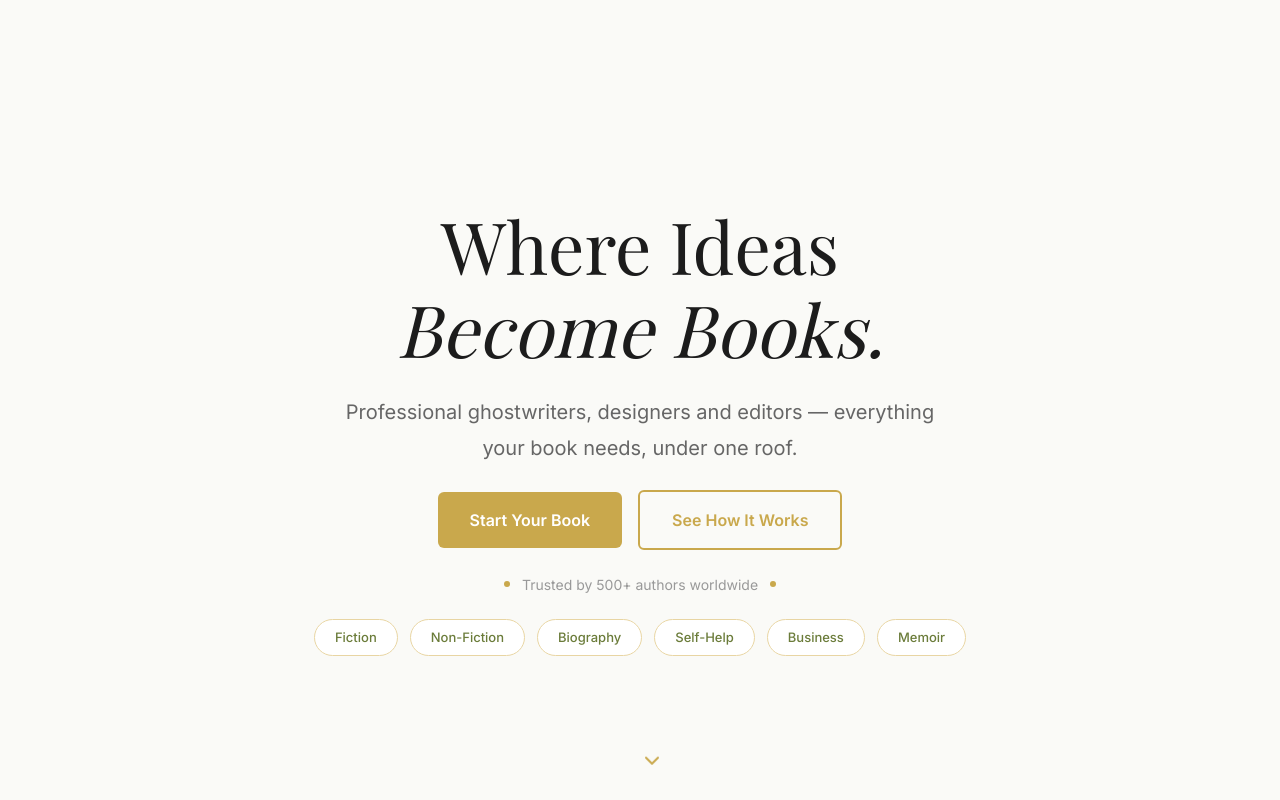
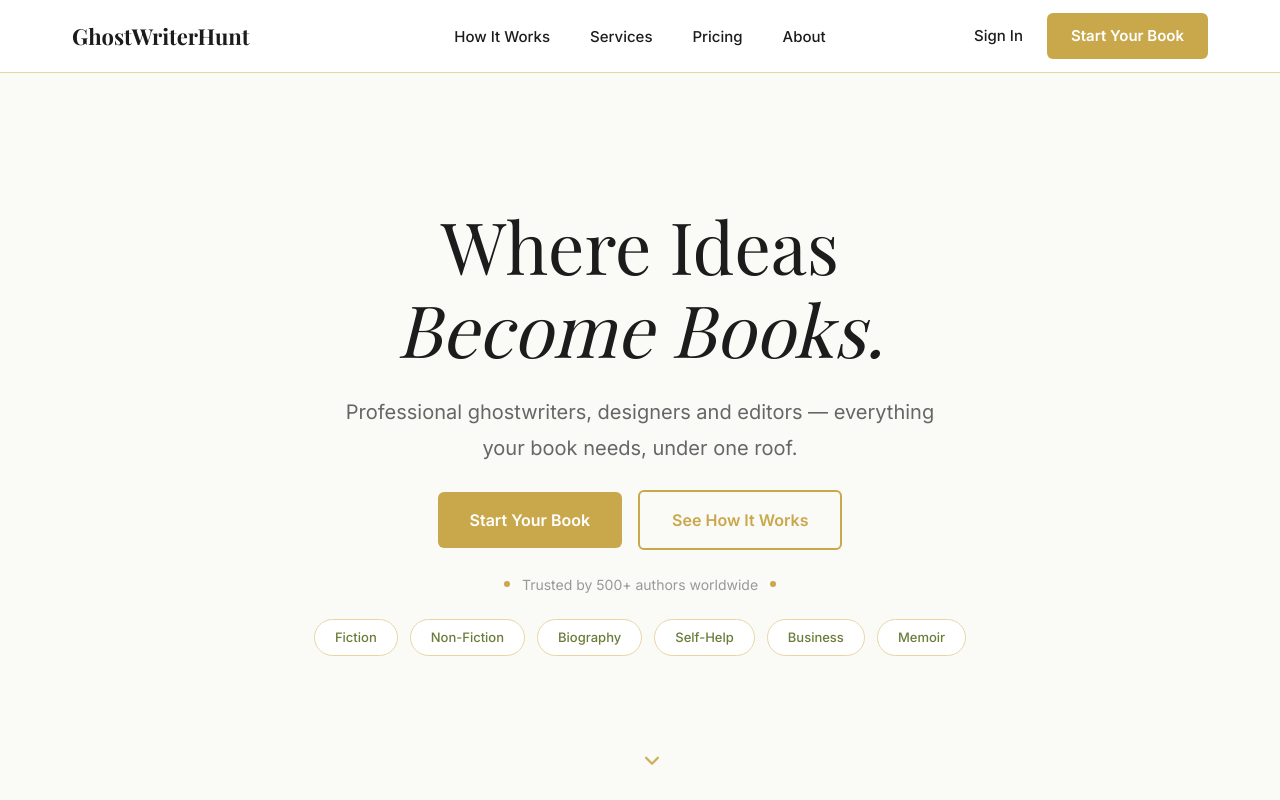
Before and after one commit to kindkiddly/ghostwriterhunt, a Next.js app: page / in a window 1280 px wide. Shown: the top 800 px of the page. Built offline with nearby package versions, Linux system fonts and the light colour scheme.

Commit message:
fix Navbar visibility
Co-authored-by: Cursor <cursoragent@cursor.com>

```diff
--- a/app/layout.js
+++ b/app/layout.js
@@ -1,5 +1,6 @@
 import { Playfair_Display, Inter } from "next/font/google";
 import "./globals.css";
+import Navbar from "@/components/Navbar";
 
 const playfair = Playfair_Display({
   subsets: ["latin"],
@@ -23,6 +24,7 @@ export default function RootLayout({ children }) {
   return (
     <html lang="en">
       <body className={`${playfair.variable} ${inter.variable} antialiased`}>
+        <Navbar />
         {children}
       </body>
     </html>
--- a/components/Navbar.js
+++ b/components/Navbar.js
@@ -42,14 +42,15 @@ export default function Navbar() {
 
   return (
     <header
-      className={`fixed top-0 left-0 right-0 z-50 w-full border-b border-[#E8D5A3] transition-all duration-300 ease-in-out ${
+      className={`fixed top-0 left-0 right-0 z-[9999] w-full border-b border-[#E8D5A3] transition-all duration-300 ease-in-out ${
         scrolled || mobileOpen
           ? "bg-[#FFFFFF] shadow-[0_4px_24px_rgba(201,168,76,0.12)]"
-          : "bg-transparent shadow-none"
+          : "bg-[#FFFFFF]/90 backdrop-blur-sm shadow-none"
       }`}
+      style={{ position: "fixed", top: 0, left: 0, right: 0, zIndex: 9999 }}
     >
       <nav
-        className="mx-auto flex h-[72px] max-w-[1200px] items-center justify-between px-6 lg:px-8"
+        className="relative mx-auto flex h-[72px] max-w-[1200px] items-center justify-between px-6 lg:px-8"
         aria-label="Primary"
       >
         {/* ——— Logo (left) ——— */}
```
